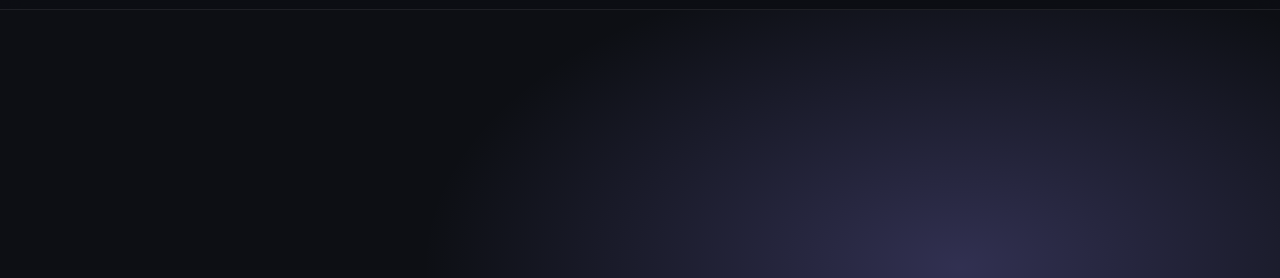
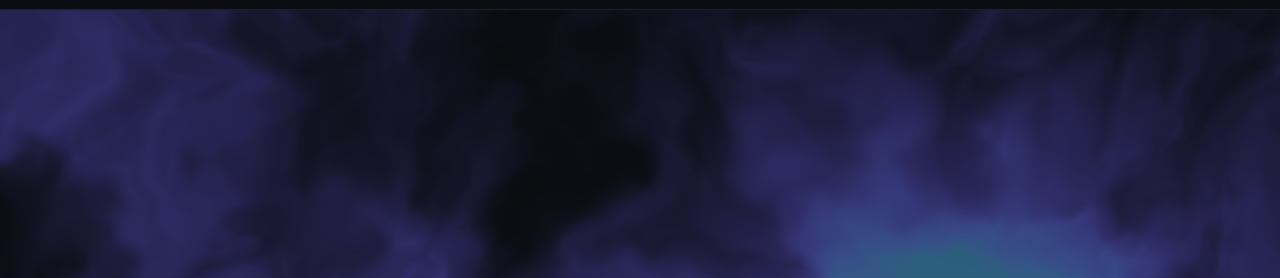
Before and after one commit to valenberdev/portfolio, an Astro site: page /en in a window 1280 px wide. Shown: the part 55-333 px from the top of the page. Built offline with nearby package versions, Linux system fonts and the light colour scheme; Astro itself is replaced by a stand-in of ours; animation ran at ten frames a second.

Commit message:
feat: add webgl shader hero with motion fallbacks

```diff
--- /dev/null
+++ b/src/components/home/HeroShader.astro
@@ -0,0 +1,87 @@
+<div class="shader" transition:persist="hero-shader">
+  <canvas data-hero-shader aria-hidden="true"></canvas>
+</div>
+
+<script>
+  import { FRAGMENT_SHADER } from '../../scripts/shader/fragment';
+  import { pixelRatioFor, shouldAnimate } from '../../scripts/shader/policy';
+  import { createShaderRenderer, type ShaderRenderer } from '../../scripts/shader/renderer';
+
+  let canvas: HTMLCanvasElement | null = null;
+  let renderer: ShaderRenderer | null = null;
+  let cleanup: (() => void) | null = null;
+
+  function teardown() {
+    cleanup?.();
+    renderer?.destroy();
+    cleanup = null;
+    renderer = null;
+    canvas = null;
+  }
+
+  function mount() {
+    const next = document.querySelector<HTMLCanvasElement>('[data-hero-shader]');
+    if (next && next === canvas && renderer) return;
+    teardown();
+    if (!next) return;
+
+    const env = {
+      reducedMotion: window.matchMedia('(prefers-reduced-motion: reduce)').matches,
+      webgl: typeof WebGLRenderingContext !== 'undefined',
+    };
+    if (!shouldAnimate(env)) return;
+
+    const isMobile = window.matchMedia('(pointer: coarse)').matches;
+    const created = createShaderRenderer(next, FRAGMENT_SHADER, pixelRatioFor(window.devicePixelRatio, isMobile));
+    if (!created) return;
+
+    canvas = next;
+    renderer = created;
+    const current = created;
+
+    const onPointerMove = (event: PointerEvent) => {
+      const rect = next.getBoundingClientRect();
+      current.setPointer((event.clientX - rect.left) / rect.width, 1 - (event.clientY - rect.top) / rect.height);
+    };
+    const onLost = () => next.classList.remove('is-ready');
+    const resizeObserver = new ResizeObserver(() => current.resize());
+    const visibilityObserver = new IntersectionObserver(([entry]) => {
+      if (entry?.isIntersecting) current.start();
+      else current.stop();
+    });
+
+    window.addEventListener('pointermove', onPointerMove, { passive: true });
+    next.addEventListener('shader:lost', onLost);
+    resizeObserver.observe(next);
+    visibilityObserver.observe(next);
+    next.classList.add('is-ready');
+
+    cleanup = () => {
+      window.removeEventListener('pointermove', onPointerMove);
+      next.removeEventListener('shader:lost', onLost);
+      resizeObserver.disconnect();
+      visibilityObserver.disconnect();
+      next.classList.remove('is-ready');
+    };
+  }
+
+  document.addEventListener('astro:page-load', mount);
+</script>
+
+<style>
+  .shader {
+    position: absolute;
+    inset: 0;
+  }
+
+  canvas {
+    width: 100%;
+    height: 100%;
+    opacity: 0;
+    transition: opacity 1.2s var(--ease-out);
+  }
+
+  canvas.is-ready {
+    opacity: 1;
+  }
+</style>
--- a/src/components/home/HomePage.astro
+++ b/src/components/home/HomePage.astro
@@ -8,6 +8,7 @@ import ContactSection from './ContactSection.astro';
 import ExperienceSection from './ExperienceSection.astro';
 import Hero from './Hero.astro';
 import ProjectsSection from './ProjectsSection.astro';
+import HeroShader from './HeroShader.astro';
 
 interface Props {
   locale: Locale;
@@ -19,7 +20,9 @@ const [projects, experience] = await Promise.all([getProjects(locale), getExperi
 ---
 
 <BaseLayout locale={locale} title={ui['meta.title']} description={ui['meta.description']}>
-  <Hero locale={locale} />
+  <Hero locale={locale}>
+    <HeroShader slot="background" />
+  </Hero>
   <ProjectsSection locale={locale} projects={projects} />
   <ExperienceSection locale={locale} items={experience} />
   <AboutSection locale={locale} />
--- /dev/null
+++ b/src/scripts/shader/fragment.ts
@@ -0,0 +1,59 @@
+export const VERTEX_SHADER = `
+attribute vec2 position;
+void main() {
+  gl_Position = vec4(position, 0.0, 1.0);
+}
+`;
+
+export const FRAGMENT_SHADER = `
+precision mediump float;
+
+uniform vec2 u_resolution;
+uniform float u_time;
+uniform vec2 u_pointer;
+
+float hash(vec2 p) {
+  return fract(sin(dot(p, vec2(127.1, 311.7))) * 43758.5453);
+}
+
+float noise(vec2 p) {
+  vec2 i = floor(p);
+  vec2 f = fract(p);
+  f = f * f * (3.0 - 2.0 * f);
+  return mix(
+    mix(hash(i), hash(i + vec2(1.0, 0.0)), f.x),
+    mix(hash(i + vec2(0.0, 1.0)), hash(i + vec2(1.0, 1.0)), f.x),
+    f.y
+  );
+}
+
+float fbm(vec2 p) {
+  float value = 0.0;
+  float amplitude = 0.5;
+  for (int i = 0; i < 5; i++) {
+    value += amplitude * noise(p);
+    p *= 2.0;
+    amplitude *= 0.5;
+  }
+  return value;
+}
+
+void main() {
+  vec2 uv = gl_FragCoord.xy / u_resolution;
+  vec2 q = uv * vec2(u_resolution.x / u_resolution.y, 1.0) * 2.2;
+  vec2 warp = vec2(fbm(q + u_time * 0.05), fbm(q + vec2(5.2, 1.3) - u_time * 0.04));
+  float glow = smoothstep(0.45, 0.0, distance(uv, u_pointer));
+  float v = fbm(q + 2.0 * warp + (u_pointer - 0.5) * 0.8) + 0.25 * glow;
+
+  vec3 base = vec3(0.051, 0.059, 0.078);
+  vec3 violet = vec3(0.32, 0.29, 0.72);
+  vec3 teal = vec3(0.11, 0.55, 0.45);
+
+  vec3 color = mix(base, violet, smoothstep(0.35, 0.9, v));
+  color = mix(color, teal, smoothstep(0.62, 1.05, v) * 0.6);
+  color *= 0.55 + 0.45 * (1.0 - uv.y * 0.5);
+  color = mix(base, color, smoothstep(0.0, 0.35, uv.y));
+
+  gl_FragColor = vec4(color, 1.0);
+}
+`;
--- /dev/null
+++ b/src/scripts/shader/policy.ts
@@ -0,0 +1,12 @@
+export type MotionEnv = { reducedMotion: boolean; webgl: boolean };
+
+const MAX_DESKTOP_RATIO = 1.5;
+const MAX_MOBILE_RATIO = 1;
+
+export function shouldAnimate(env: MotionEnv): boolean {
+  return env.webgl && !env.reducedMotion;
+}
+
+export function pixelRatioFor(dpr: number, isMobile: boolean): number {
+  return Math.min(dpr, isMobile ? MAX_MOBILE_RATIO : MAX_DESKTOP_RATIO);
+}
--- /dev/null
+++ b/src/scripts/shader/renderer.ts
@@ -0,0 +1,126 @@
+import { VERTEX_SHADER } from "./fragment";
+
+export type ShaderRenderer = {
+  start(): void;
+  stop(): void;
+  resize(): void;
+  setPointer(x: number, y: number): void;
+  destroy(): void;
+};
+
+const POINTER_EASING = 0.05;
+
+function compile(
+  gl: WebGLRenderingContext,
+  type: number,
+  source: string,
+): WebGLShader | null {
+  const shader = gl.createShader(type);
+  if (!shader) return null;
+  gl.shaderSource(shader, source);
+  gl.compileShader(shader);
+  if (!gl.getShaderParameter(shader, gl.COMPILE_STATUS)) {
+    gl.deleteShader(shader);
+    return null;
+  }
+  return shader;
+}
+
+function createProgram(
+  gl: WebGLRenderingContext,
+  fragmentSource: string,
+): WebGLProgram | null {
+  const vertex = compile(gl, gl.VERTEX_SHADER, VERTEX_SHADER);
+  const fragment = compile(gl, gl.FRAGMENT_SHADER, fragmentSource);
+  const program = gl.createProgram();
+  if (!vertex || !fragment || !program) return null;
+  gl.attachShader(program, vertex);
+  gl.attachShader(program, fragment);
+  gl.linkProgram(program);
+  return gl.getProgramParameter(program, gl.LINK_STATUS) ? program : null;
+}
+
+export function createShaderRenderer(
+  canvas: HTMLCanvasElement,
+  fragmentSource: string,
+  pixelRatio: number,
+): ShaderRenderer | null {
+  const gl = canvas.getContext("webgl", {
+    antialias: false,
+    alpha: false,
+    powerPreference: "low-power",
+  });
+  if (!gl) return null;
+
+  const program = createProgram(gl, fragmentSource);
+  if (!program) return null;
+  gl.useProgram(program);
+
+  const buffer = gl.createBuffer();
+  gl.bindBuffer(gl.ARRAY_BUFFER, buffer);
+  gl.bufferData(
+    gl.ARRAY_BUFFER,
+    new Float32Array([-1, -1, 1, -1, -1, 1, 1, 1]),
+    gl.STATIC_DRAW,
+  );
+  const position = gl.getAttribLocation(program, "position");
+  gl.enableVertexAttribArray(position);
+  gl.vertexAttribPointer(position, 2, gl.FLOAT, false, 0, 0);
+
+  const resolution = gl.getUniformLocation(program, "u_resolution");
+  const time = gl.getUniformLocation(program, "u_time");
+  const pointerUniform = gl.getUniformLocation(program, "u_pointer");
+
+  const pointer = { x: 0.7, y: 0.6 };
+  const target = { x: 0.7, y: 0.6 };
+  let frame = 0;
+  let lost = false;
+
+  const onContextLost = (event: Event) => {
+    event.preventDefault();
+    lost = true;
+    stop();
+    canvas.dispatchEvent(new CustomEvent("shader:lost"));
+  };
+  canvas.addEventListener("webglcontextlost", onContextLost);
+
+  function draw(now: number) {
+    pointer.x += (target.x - pointer.x) * POINTER_EASING;
+    pointer.y += (target.y - pointer.y) * POINTER_EASING;
+    gl!.uniform2f(resolution, canvas.width, canvas.height);
+    gl!.uniform1f(time, now / 1000);
+    gl!.uniform2f(pointerUniform, pointer.x, pointer.y);
+    gl!.drawArrays(gl!.TRIANGLE_STRIP, 0, 4);
+    frame = requestAnimationFrame(draw);
+  }
+
+  function start() {
+    if (frame || lost) return;
+    frame = requestAnimationFrame(draw);
+  }
+
+  function stop() {
+    cancelAnimationFrame(frame);
+    frame = 0;
+  }
+
+  function resize() {
+    canvas.width = Math.max(1, Math.round(canvas.clientWidth * pixelRatio));
+    canvas.height = Math.max(1, Math.round(canvas.clientHeight * pixelRatio));
+    gl!.viewport(0, 0, canvas.width, canvas.height);
+  }
+
+  function setPointer(x: number, y: number) {
+    target.x = x;
+    target.y = y;
+  }
+
+  function destroy() {
+    stop();
+    canvas.removeEventListener("webglcontextlost", onContextLost);
+    gl!.getExtension("WEBGL_lose_context")?.loseContext();
+  }
+
+  resize();
+  return { start, stop, resize, setPointer, destroy };
+}
```
Also changed, not shown: tests/shader/policy.test.ts (added, +24 -0 lines).
